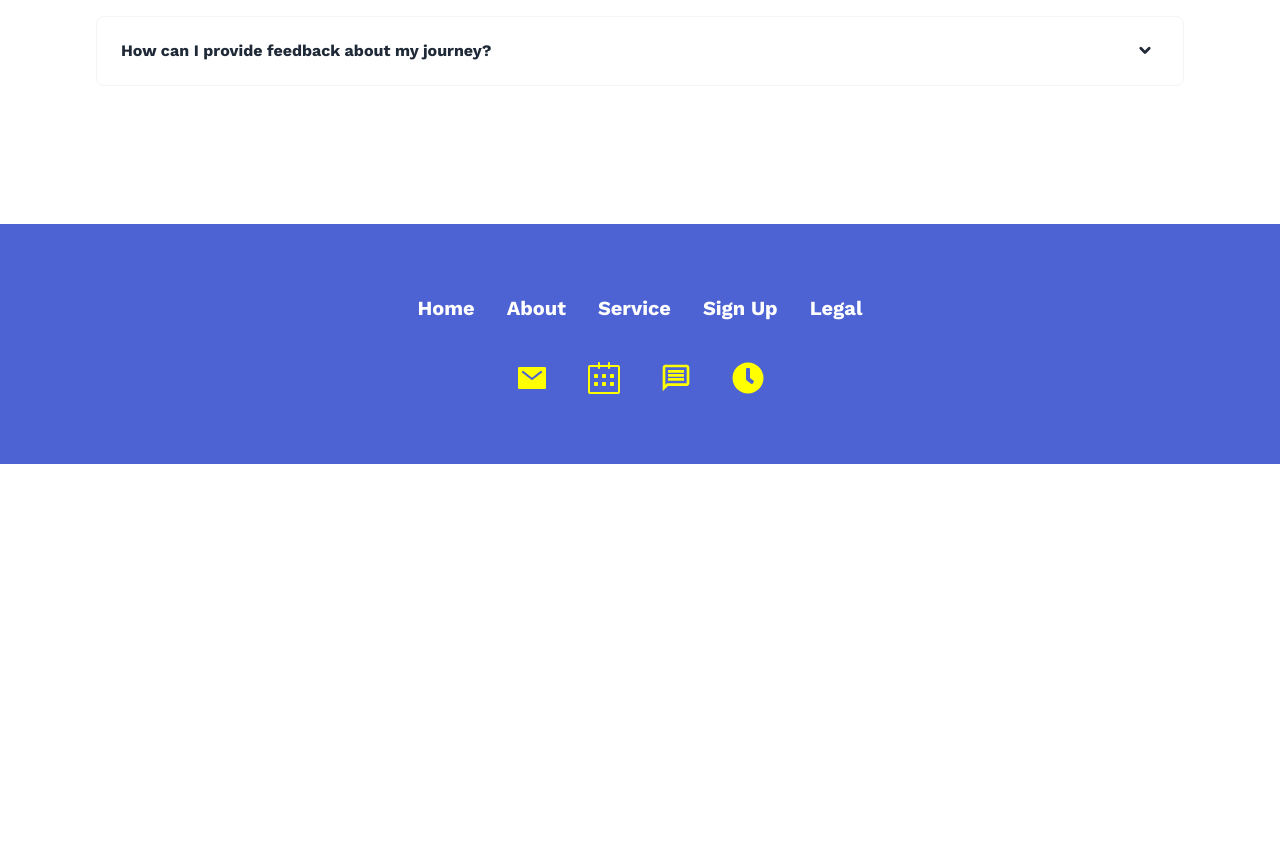
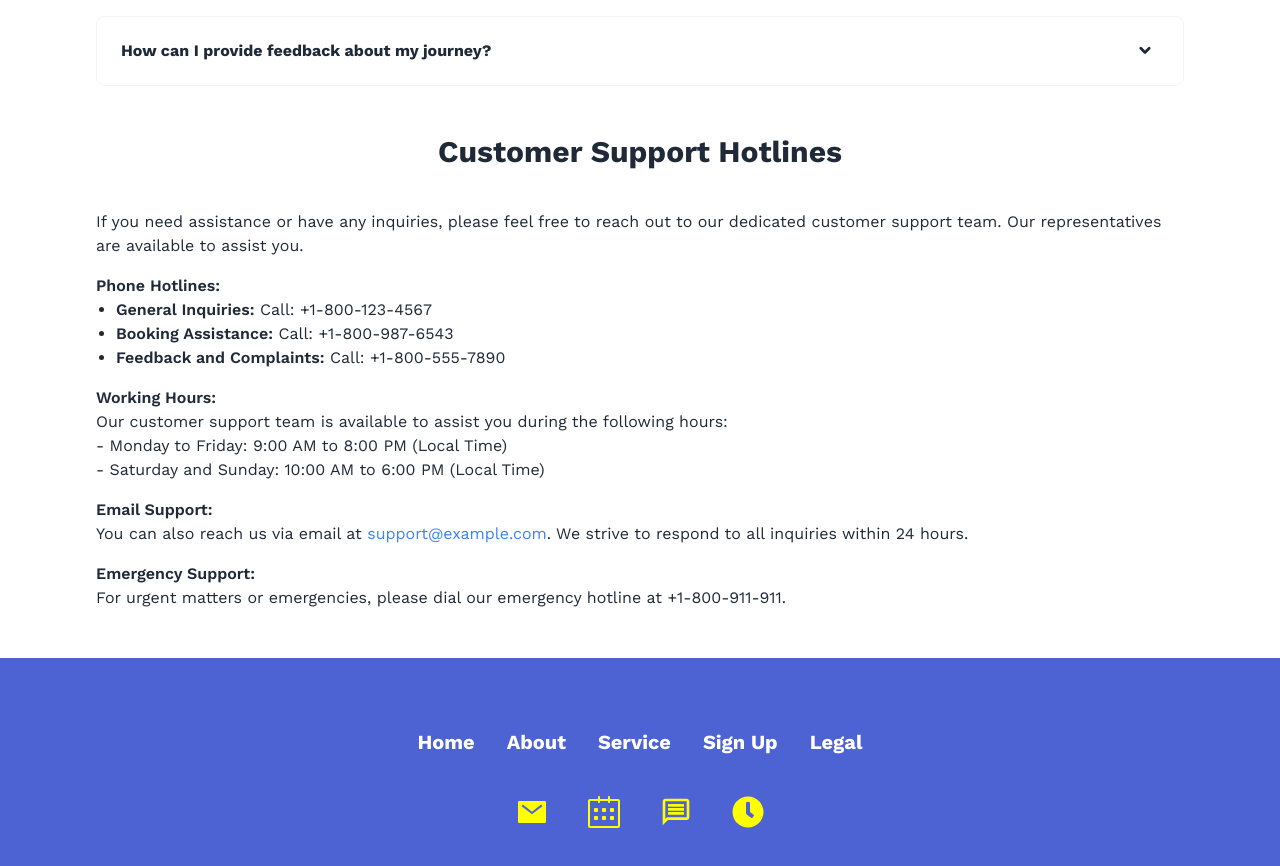
Before and after one commit to ShakeefAhmedRakin/CSE470-G5-PROJECT, a React (Vite) app in the folder frontend/: page /support in a window 1280 px wide. Shown: the part 800-1666 px from the top of the page. Before the commit the page ends 1264 px from the top, so only its background shows below. Built offline with nearby package versions, Linux system fonts and the light colour scheme.

Commit message:
Customer Support section Added

```diff
--- a/frontend/src/pages/Support/Support.jsx
+++ b/frontend/src/pages/Support/Support.jsx
@@ -92,6 +92,69 @@ const Support = () => {
               </div>
             ))}
           </div>
+
+          {/* Customer Support */}
+          <div className="my-12">
+            <h2 className="text-3xl font-bold text-center mb-10">
+              Customer Support Hotlines
+            </h2>
+            <div className="mb-4">
+              <p className="mb-1">
+                If you need assistance or have any inquiries, please feel free
+                to reach out to our dedicated customer support team. Our
+                representatives are available to assist you.
+              </p>
+            </div>
+            <div className="mb-4">
+              <p className="font-semibold">Phone Hotlines:</p>
+              <ul className="list-disc pl-5">
+                <li>
+                  <span className="font-semibold">General Inquiries:</span>{" "}
+                  Call: <a href="tel:+18001234567">+1-800-123-4567</a>
+                </li>
+                <li>
+                  <span className="font-semibold">Booking Assistance:</span>{" "}
+                  Call: <a href="tel:+18009876543">+1-800-987-6543</a>
+                </li>
+                <li>
+                  <span className="font-semibold">
+                    Feedback and Complaints:
+                  </span>{" "}
+                  Call: <a href="tel:+18005557890">+1-800-555-7890</a>
+                </li>
+              </ul>
+            </div>
+            <div className="mb-4">
+              <p className="font-semibold">Working Hours:</p>
+              <p className="">
+                Our customer support team is available to assist you during the
+                following hours:
+              </p>
+              <p className="">
+                - Monday to Friday: 9:00 AM to 8:00 PM (Local Time)
+              </p>
+              <p className="">
+                - Saturday and Sunday: 10:00 AM to 6:00 PM (Local Time)
+              </p>
+            </div>
+            <div className="mb-4">
+              <p className="font-semibold">Email Support:</p>
+              <p className="">
+                You can also reach us via email at{" "}
+                <a href="mailto:support@example.com" className="text-blue-500">
+                  support@example.com
+                </a>
+                . We strive to respond to all inquiries within 24 hours.
+              </p>
+            </div>
+            <div>
+              <p className="font-semibold">Emergency Support:</p>
+              <p className="">
+                For urgent matters or emergencies, please dial our emergency
+                hotline at <a href="tel:+1800911911">+1-800-911-911</a>.
+              </p>
+            </div>
+          </div>
         </div>
       </div>
     </>
```
